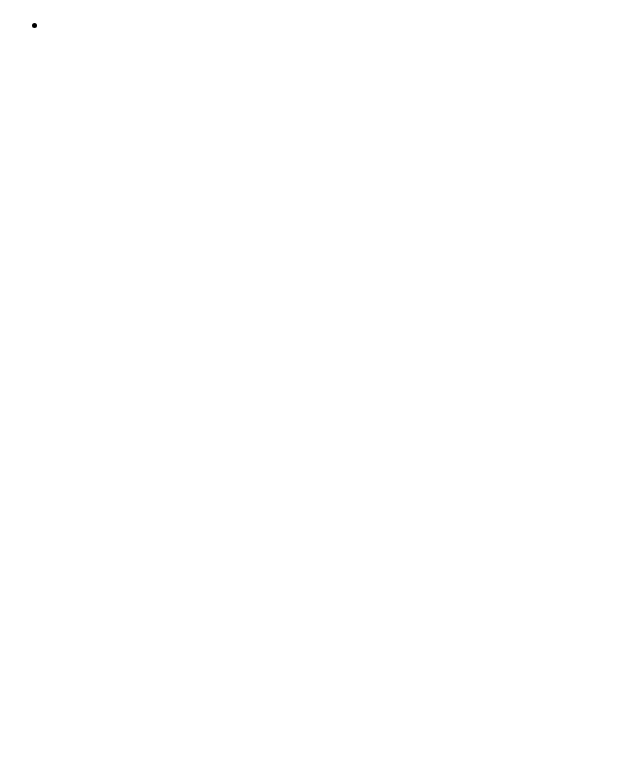
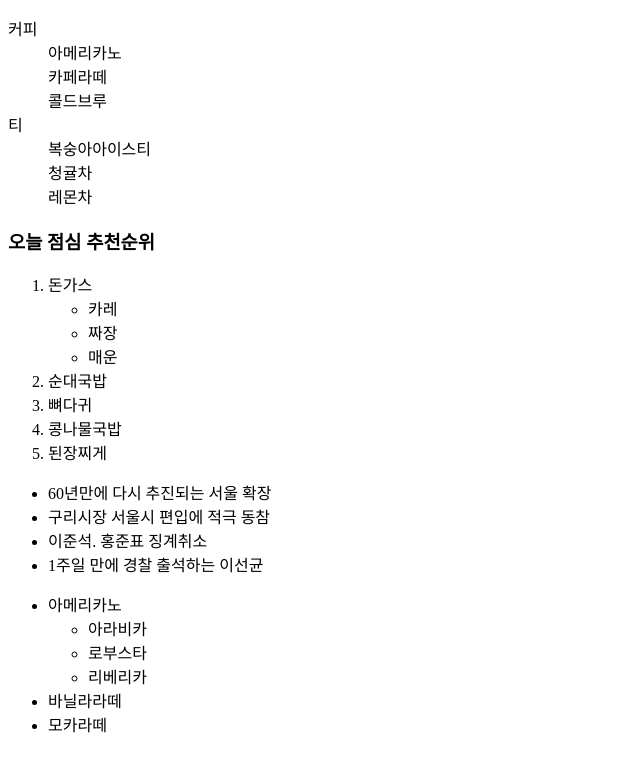
Before and after one commit to seoyoungbae2135/ray, a plain HTML site: page 20231102/index.html in a window 1280 px wide. Shown: the whole page, without its empty margins (0-640 px from the left). Drawn offline with Linux system fonts and the light colour scheme.

Commit message:
study1102

```diff
--- a/20231102/index.html
+++ b/20231102/index.html
@@ -7,12 +7,61 @@
     <title>공간태그</title>
 </head>
 <body>
+    <!-- -->
+
     <!-- 리스트(목록) 태그 -->
+
+    <dl><!-- dl태그는 용어설명과 같은것을 표현하고자할때 사용한다. -->
+        <dt>커피</dt>
+            <dd>아메리카노</dd>
+            <dd>카페라떼</dd>
+            <dd>콜드브루</dd>
+        <dt>티</dt>
+            <dd>복숭아아이스티</dd>
+            <dd>청귤차</dd>
+            <dd>레몬차</dd>
+    </dl>
+
+    <h3>오늘 점심 추천순위</h3>
+
+
+    <ol>
+        <li>돈가스
+
+            <ul>
+                <li>카레</li>
+                <li>짜장</li>
+                <li>매운</li>
+            </ul>
+        </li>
+
+
+        <li>순대국밥</li>
+        <li>뼈다귀</li>
+        <li>콩나물국밥</li>
+        <li>된장찌게</li>
+    </ol>
+
+
+
     <ul>
-        <li></li>
+        <li>60년만에 다시 추진되는 서울 확장</li>
+        <li>구리시장 서울시 편입에 적극 동참</li>
+        <li>이준석. 홍준표 징계취소</li>
+        <li>1주일 만에 경찰 출석하는 이선균</li>
     </ul>
 
-
+    <ul>
+        <li>아메리카노
+            <ul>
+                <li>아라비카</li>
+                <li>로부스타</li>
+                <li>리베리카</li>
+            </ul>
+        </li>
+        <li>바닐라라떼</li>
+        <li>모카라떼</li>
+    </ul>
 
 
 
```
